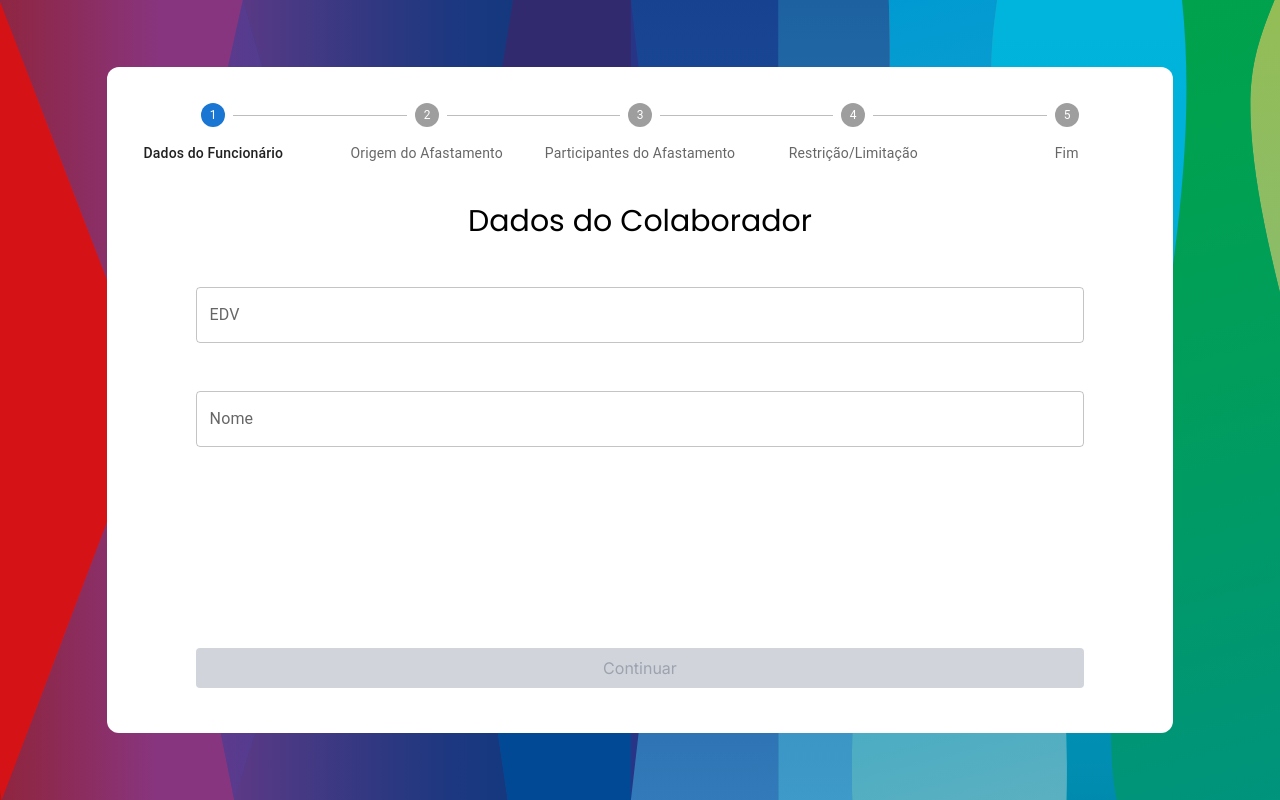
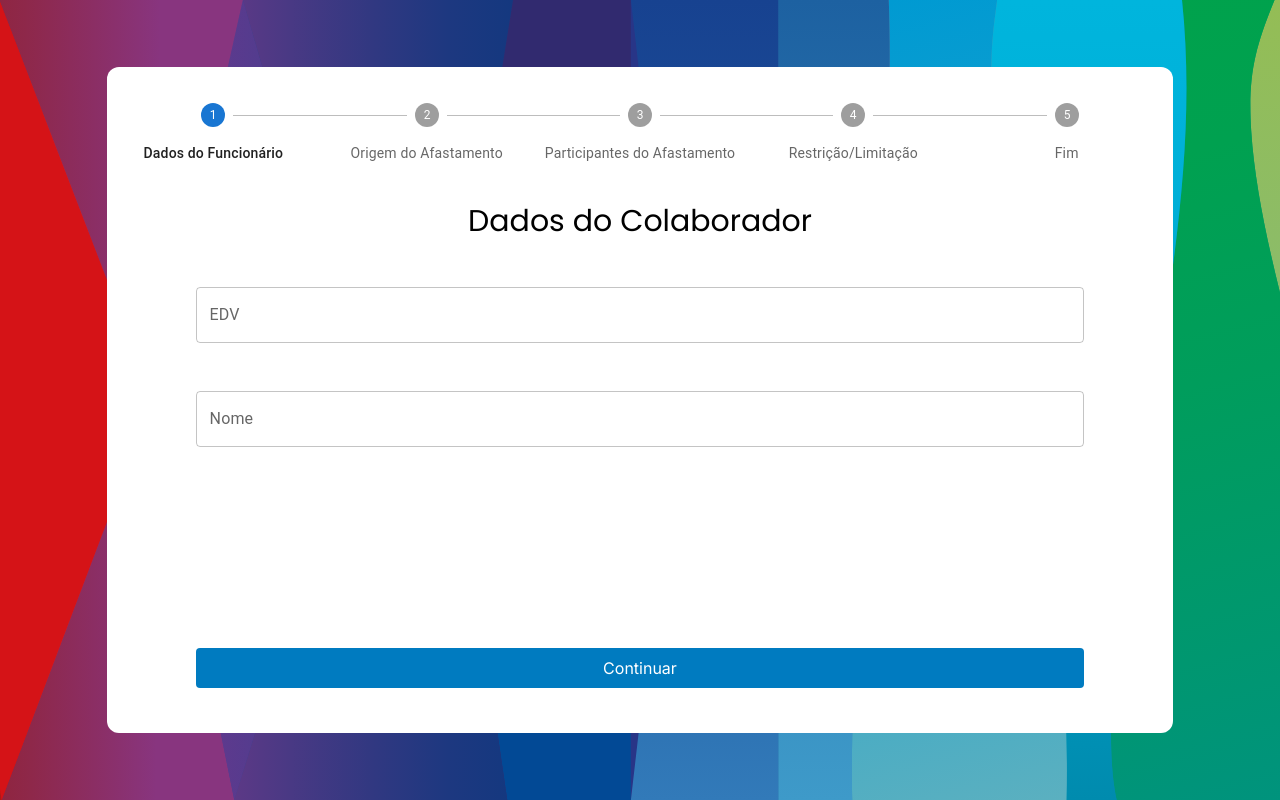
Before and after one commit to MachareteL/Ambulatorio, a Next.js app: page / in a window 1280 px wide. Built offline with nearby package versions, Linux system fonts and the light colour scheme.

Commit message:
let that

```diff
--- a/src/components/Funcionario.tsx
+++ b/src/components/Funcionario.tsx
@@ -1,21 +1,22 @@
-import React, { useState } from "react";
+import React, { ChangeEvent, useState } from "react";
 import { PoppyTitulo } from "@/pages";
 import BtnNext from "./BtnNext";
 import { TextField } from "@mui/material";
 
 type FuncionarioType = {
     goToNext: () => void
+    handleChange: (event: ChangeEvent<HTMLInputElement>) => void
 }
 
-export default function Funcionario({goToNext}: FuncionarioType) {
-  const [valido, setValido] = useState(true)
+export default function Funcionario({goToNext, handleChange}: FuncionarioType) {
+  const [valido, setValido] = useState(false)
   return (
     <div className="w-10/12 m-auto  h-5/6 mt-10 flex flex-col justify-between">
       <div className="flex flex-col gap-12">
         <h1 className={`${PoppyTitulo.className} text-3xl place-self-center [word-spacing: 2rem]`}>
           Dados do Colaborador
         </h1>
-        <TextField label="EDV" placeholder="00000000" type={'number'} />
+        <TextField label="EDV" placeholder="00000000" type={'number'} onChange={(event : ChangeEvent<HTMLInputElement>)=>handleChange(event)}/>
         <TextField label="Nome" placeholder="Digite seu nome completo" />
       </div>
       <BtnNext onClick={goToNext} valid={valido}/>
--- a/src/components/Passos.tsx
+++ /dev/null
@@ -1,47 +0,0 @@
-import * as React from "react";
-import Box from "@mui/material/Box";
-import Stepper from "@mui/material/Stepper";
-import Step from "@mui/material/Step";
-import StepLabel from "@mui/material/StepLabel";
-import Funcionario from "./Funcionario";
-import { useState } from "react";
-import OrigemAfastamento from "./OrigemAfastamento";
-import Participantes from "./Participantes";
-import Restricao from "./Restricao";
-
-const steps = [
-  "Dados do Funcionário",
-  "Origem do Afastamento",
-  "Participantes do Afastamento",
-  "Restrição/Limitação",
-  "Fim",
-];
-
-export default function Passos() {
-  const [numPasso, setNumPasso] = useState(0);
-
-  const goToNext = () => {
-    setNumPasso((p) => p + 1);
-  };
-
-  return (
-    <Box sx={{ width: "100%", marginTop: "36px" }}>
-      <Stepper activeStep={numPasso} alternativeLabel>
-        {steps.map((label) => (
-          <Step key={label}>
-            <StepLabel>{label}</StepLabel>
-          </Step>
-        ))}
-      </Stepper>
-      {numPasso == 0 ? (
-        <Funcionario goToNext={goToNext} />
-      ) : numPasso == 1 ? (
-        <OrigemAfastamento goToNext={goToNext} />
-      ) : numPasso == 2 ? (
-        <Participantes goToNext={goToNext} />
-      ) : numPasso == 3 ?(
-        <Restricao goToNext={goToNext}/>
-      ): <>FIM</>}
-    </Box>
-  );
-}
--- a/src/pages/index.tsx
+++ b/src/pages/index.tsx
@@ -1,6 +1,22 @@
-import Passos from "@/components/Passos";
-import { useState } from "react";
+import { ChangeEvent, useState } from "react";
 import { Poppins } from "next/font/google";
+import Box from "@mui/material/Box";
+import Stepper from "@mui/material/Stepper";
+import Step from "@mui/material/Step";
+import StepLabel from "@mui/material/StepLabel";
+import Funcionario from "@/components/Funcionario";
+import OrigemAfastamento from "@/components/OrigemAfastamento";
+import Participantes from "@/components/Participantes";
+import Restricao from "@/components/Restricao";
+
+const steps = [
+  "Dados do Funcionário",
+  "Origem do Afastamento",
+  "Participantes do Afastamento",
+  "Restrição/Limitação",
+  "Fim",
+];
+
 interface Colaborador {
   edv: string;
   nome: string;
@@ -13,12 +29,42 @@ export const PoppyTitulo = Poppins({
 });
 
 export default function Home() {
-  const [colaborador, setColaborador] = useState<Colaborador>();
+  const [colaborador, setColaborador] = useState<Colaborador>({edv: '', nome: '', origemAfastamento: 0});
+  const [numPasso, setNumPasso] = useState(0);
 
+  const goToNext = () => {
+    console.log(colaborador);
+    setNumPasso((p) => p + 1);
+  };
+
+  const handleChangeColaborador = (event: ChangeEvent<HTMLInputElement>) =>{
+    setColaborador({...colaborador, event} as Colaborador)
+  }
+
+  //https://lightrun.com/answers/preactjs-preact-typescript-why-cant-i-setstate-with-an-object-containing-the-keys-of-my-state-type
   return (
     <main className="bg-[url('../../public/BOSCH.svg')] h-screen bg-no-repeat bg-cover bg-center flex items-center justify-center w-screen">
       <div className="container bg-white h-4/6 sm:h-5/6 rounded-xl w-5/6 flex">
-        <Passos />
+        <Box sx={{ width: "100%", marginTop: "36px" }}>
+          <Stepper activeStep={numPasso} alternativeLabel>
+            {steps.map((label) => (
+              <Step key={label}>
+                <StepLabel>{label}</StepLabel>
+              </Step>
+            ))}
+          </Stepper>
+          {numPasso == 0 ? (
+            <Funcionario goToNext={goToNext} handleChange={handleChangeColaborador}/>
+          ) : numPasso == 1 ? (
+            <OrigemAfastamento goToNext={goToNext} />
+          ) : numPasso == 2 ? (
+            <Participantes goToNext={goToNext} />
+          ) : numPasso == 3 ? (
+            <Restricao goToNext={goToNext} />
+          ) : (
+            <>FIM</>
+          )}
+        </Box>
       </div>
     </main>
   );
```
